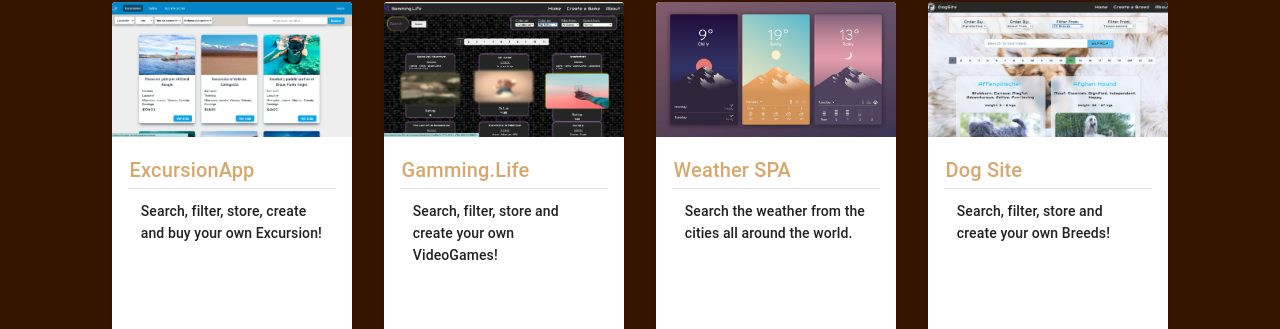
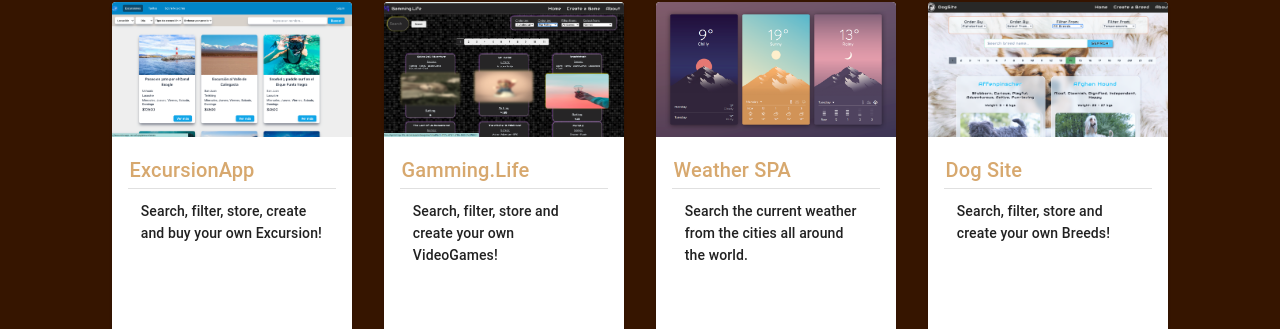
Before and after one commit to Brachintosh/Portfolio-Bedendo-MUI, a React (Create React App) app: page / in a window 1280 px wide. Shown: the part 4794-5123 px from the top of the page. Built offline with nearby package versions, Linux system fonts and the light colour scheme; a web font is replaced by a local one.

Commit message:
Update mockData.js
link weather-app
:)

```diff
--- a/src/mockData.js
+++ b/src/mockData.js
@@ -24,9 +24,9 @@ const mockData =
                     {
                         title: "Weather SPA",
                         image: weatherSPA,
-                        link: "https://share-it-tawny.vercel.app/",
-                        repo: "https://github.com/Brachintosh",
-                        desc: "Search the weather from the cities all around the world."
+                        link: "https://weather-app-react-brachintosh.vercel.app/",
+                        repo: "https://github.com/Brachintosh/Weather-App-React",
+                        desc: "Search the current weather from the cities all around the world."
                     },
                     {
                         title: "Dog Site",
```
